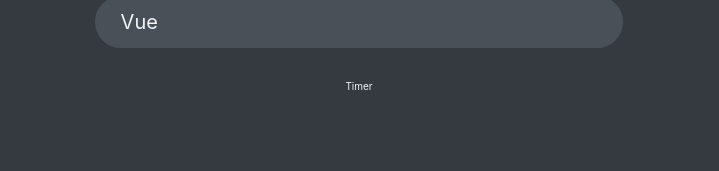
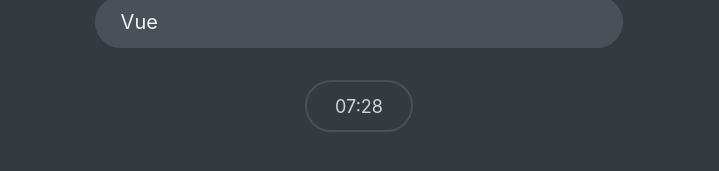
Before and after one commit to fahadumar1/react-quiz, a React (Vite) app: page / in a window 1280 px wide. Both pictures are taken after a click on the button "Let's Start". Shown: the part 543-714 px from the top of the page, without its empty margins (281-1000 px from the left). Built offline with nearby package versions, Linux system fonts and the light colour scheme; data requests are answered from the project's data file; a web font is replaced by a local one.

Commit message:
'add timer functionality '

```diff
--- a/index.html
+++ b/index.html
@@ -1,13 +1,16 @@
 <!doctype html>
 <html lang="en">
+
 <head>
   <meta charset="UTF-8" />
   <link rel="icon" type="image/svg+xml" href="/favicon.svg" />
   <meta name="viewport" content="width=device-width, initial-scale=1.0" />
-    <title>react-quiz</title>
+  <title>The React Quiz</title>
 </head>
+
 <body>
   <div id="root"></div>
   <script type="module" src="/src/main.jsx"></script>
 </body>
+
 </html>
--- a/src/Components/App.jsx
+++ b/src/Components/App.jsx
@@ -7,14 +7,16 @@ import Question from "./Question";
 import Progress from "./Progress";
 import Result from "./Result";
 import Footer from "./Footer";
+const SECS_PER_QUESTIONS = 30;
 const initalState = {
   questions: [],
   status: "loading",
   currentStep: 0,
   points: 0,
   answer: null,
-  totalQuestions: 0,
+  totalQuestions: 15,
   highestscore: 0,
+  remainingSeconds: null,
 };
 const reducer = (state, action) => {
   switch (action.type) {
@@ -23,12 +25,12 @@ const reducer = (state, action) => {
         ...state,
         questions: action.payload,
         status: "received",
-        totalQuestions: state.questions.length,
       };
     case "ready":
       return {
         ...state,
         status: "ready",
+        remainingSeconds: state.totalQuestions * SECS_PER_QUESTIONS,
       };
     case "check":
       return {
@@ -52,9 +54,15 @@ const reducer = (state, action) => {
         highestscore:
           state.highestscore > state.points ? state.highestscore : state.points,
       };
+    case "tick":
+      return {
+        ...state,
+        remainingSeconds: state.remainingSeconds - 1,
+        status: state.remainingSeconds === 0 ? "finished" : state.status,
+      };
     case "reset":
       return {
-        initalState,
+        ...initalState,
         questions: state.questions,
         status: "ready",
       };
@@ -110,6 +118,7 @@ function App() {
                 currentStep={state.currentStep}
                 totalQuestions={state.totalQuestions}
                 dispatch={dispatch}
+                remainingSeconds={state.remainingSeconds}
               />
             </>
           )}
--- a/src/Components/Footer.jsx
+++ b/src/Components/Footer.jsx
@@ -1,8 +1,14 @@
 import Timer from "./Timer";
-const Footer = ({ answer, currentStep, totalQuestions, dispatch }) => {
+const Footer = ({
+  answer,
+  currentStep,
+  totalQuestions,
+  remainingSeconds,
+  dispatch,
+}) => {
   return (
     <footer className="">
-      <Timer />
+      <Timer remainingSeconds={remainingSeconds} dispatch={dispatch} />
       {answer !== null ? (
         currentStep < totalQuestions - 1 ? (
           <button
--- a/src/Components/Timer.jsx
+++ b/src/Components/Timer.jsx
@@ -1,5 +1,18 @@
-const Timer = () => {
-  return <div>Timer</div>;
+import { useEffect } from "react";
+
+const Timer = ({ remainingSeconds, dispatch }) => {
+  useEffect(() => {
+    const quizTime = setInterval(() => {
+      dispatch({ type: "tick" });
+    }, 1000);
+    return () => clearInterval(quizTime);
+  }, [dispatch]);
+  return (
+    <div className="timer">
+      0{Math.floor(remainingSeconds / 60)}:
+      {(remainingSeconds % 60).toString().padStart(2, "0")}
+    </div>
+  );
 };
 
 export default Timer;
```
Lines whose indentation alone changed are shown as unchanged.
